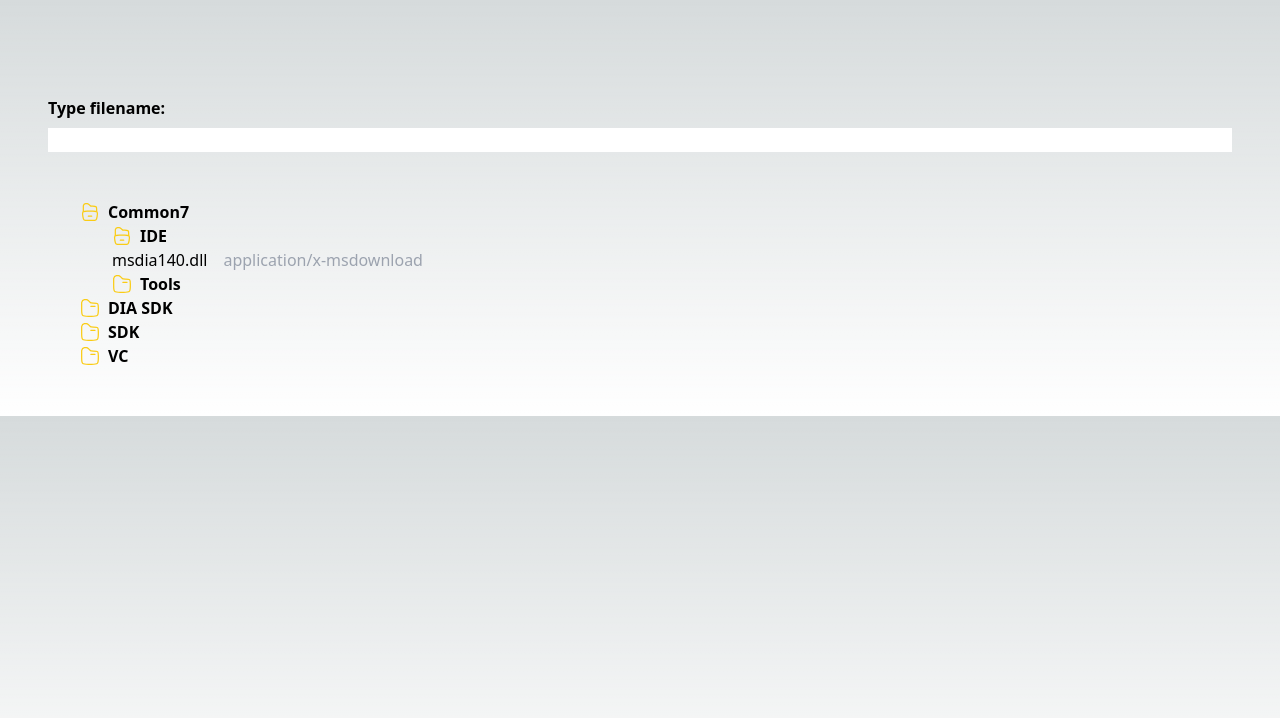
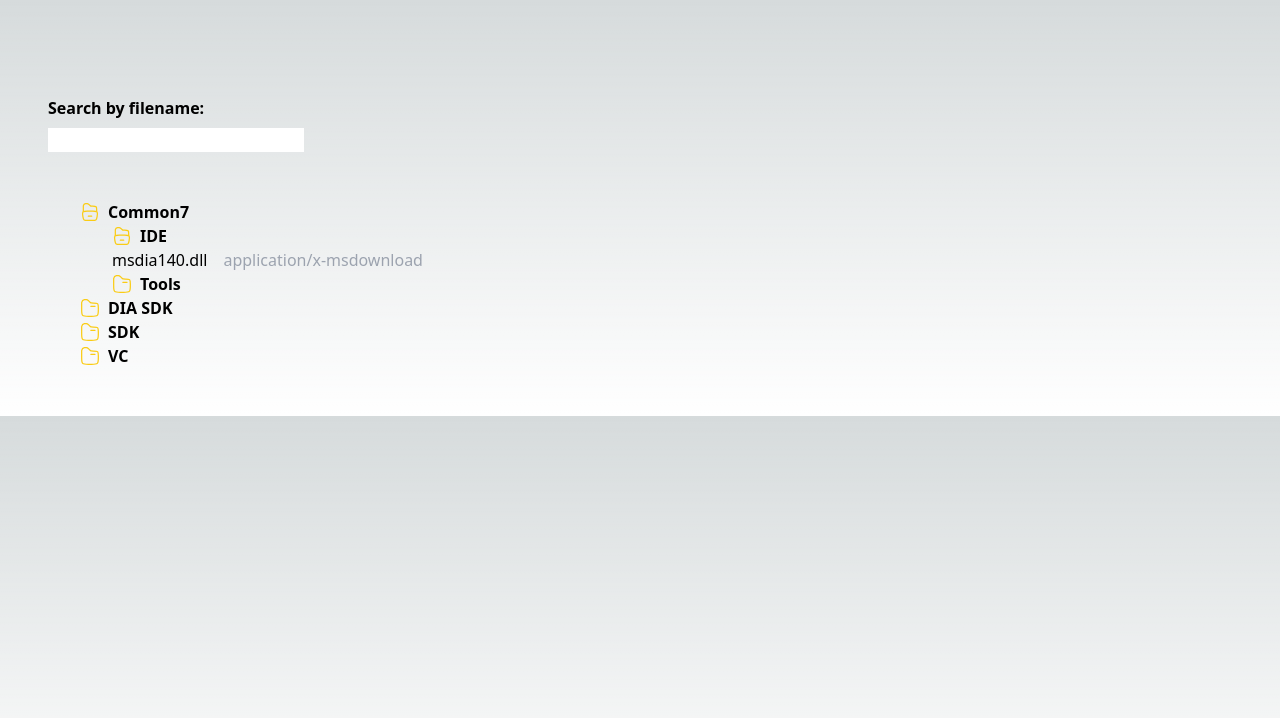
Before and after one commit to liliyavoloshina/erizos-js-test, a Next.js app: page / in a window 1280 px wide. Shown: the top 718 px of the page. Built offline with nearby package versions, Linux system fonts and the light colour scheme.

Commit message:
refactor style

```diff
--- a/pages/index.tsx
+++ b/pages/index.tsx
@@ -41,8 +41,8 @@ class App extends Component<AppProps, AppState> {
 
     return (
       <div className="app container mx-auto p-12">
-        <label className="flex flex-col gap-2 my-12 cursor-pointer">
-          <span className="font-bold">Type filename: </span>
+        <label className="flex flex-col gap-2 max-w-64 my-12 cursor-pointer">
+          <span className="font-bold">Search by filename: </span>
           <input
             type="text"
             value={searchFilename}
```
